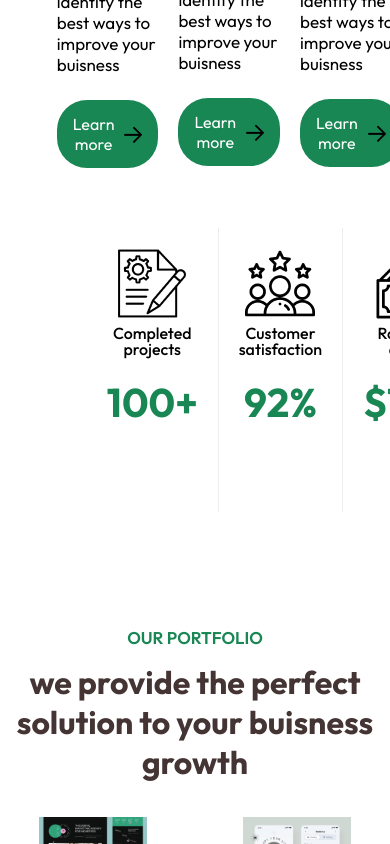
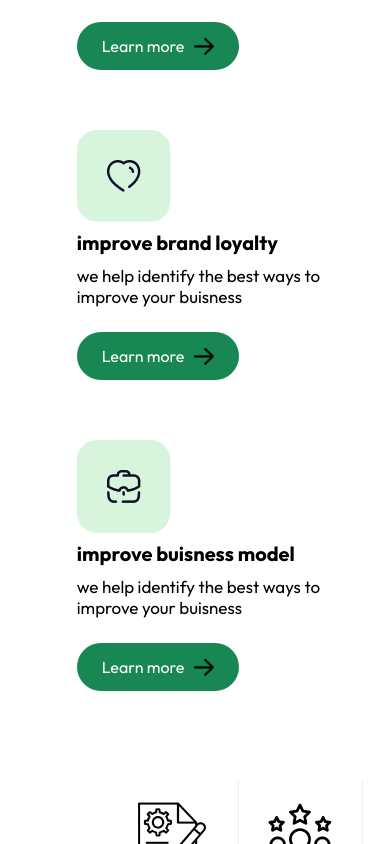
Before and after one commit to frankyspooky/react-clone, a React (Vite) app: page / in a window 390 px wide. Shown: the part 1220-2064 px from the top of the page. Built offline with nearby package versions, Linux system fonts and the light colour scheme.

Commit message:
media queries for the testimonial section

```diff
--- a/src/Componenets/About/About.css
+++ b/src/Componenets/About/About.css
@@ -1,5 +1,5 @@
 
-.contain{
+.about{
     display: flex;
     padding-left:12%;
     padding-right: 10%;
@@ -22,3 +22,12 @@ p{
     font-size: 17px;
 
 }
+@media(max-width:650px){
+    .about{
+        flex-direction: column;
+    }
+    .items{
+        flex-basis: 100%;
+        margin: 20px;
+    }
+}
--- a/src/Componenets/About/About.jsx
+++ b/src/Componenets/About/About.jsx
@@ -10,7 +10,7 @@ import work from '../../assets/Work.png'
 
 const About = () => {
   return (
-    <div className='contain'>
+    <div className='about'>
       <div className='items'>
         <img src={activity} alt="" />
         <h3>Grow your buisness catalogue</h3>
--- a/src/Componenets/Stats/Stats.css
+++ b/src/Componenets/Stats/Stats.css
@@ -34,3 +34,13 @@
     line-height: 1.5;
     color: #198754;
 }
+
+@media(max-width:650px){
+    .contain{
+        flex-direction: column;
+    }
+    .our-progress{
+        flex-basis: 100%;
+        margin: 20px;
+    }
+}
--- a/src/Componenets/Stats/Stats.jsx
+++ b/src/Componenets/Stats/Stats.jsx
@@ -7,7 +7,7 @@ import raise from '../../assets/raise.png'
 
 const Stats = () => {
   return (
-    <div className='contain'>
+    <div className='about'>
       <div className="our-progress">
         <ul>
           <li>
```
